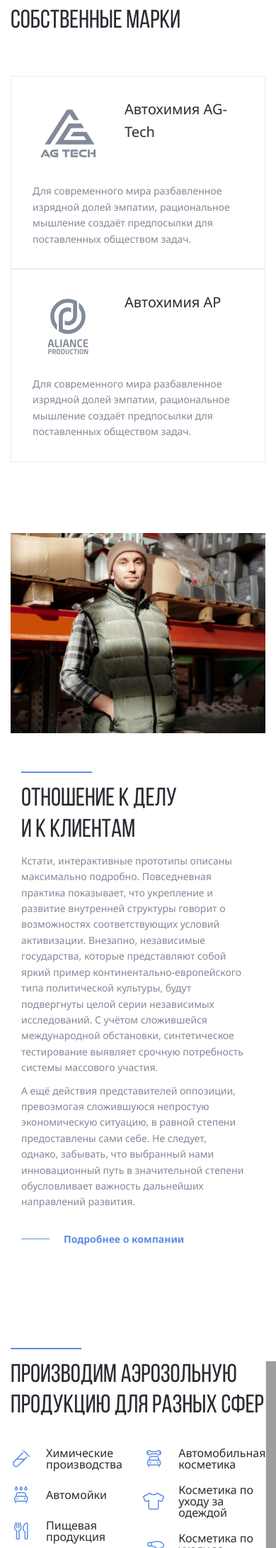
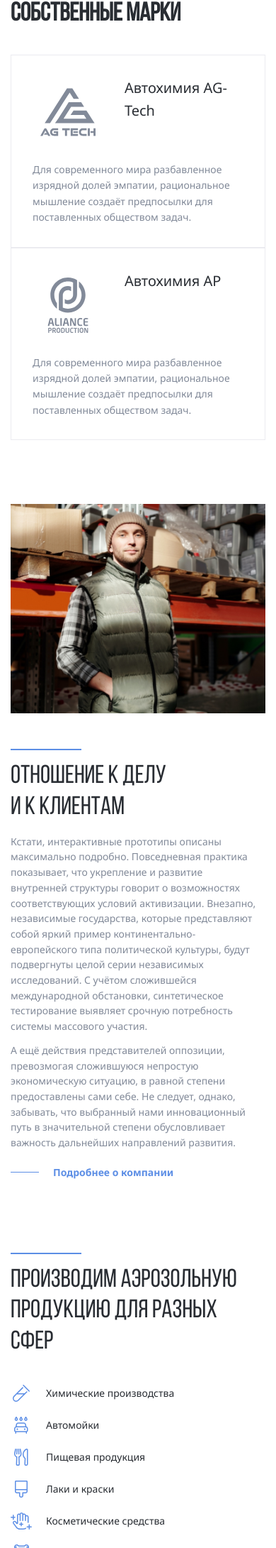
Before and after one commit to DokerMW/Aliance, a PHP site: page / in a window 390 px wide. Shown: the part 4319-6500 px from the top of the page at 71% size. Run offline with PHP 8.4, Linux system fonts and the light colour scheme; grey boxes are pictures that could not be loaded.

Commit message:
fix: all site pixel perfect

```diff
--- a/css/style.css
+++ b/css/style.css
@@ -1105,7 +1110,7 @@ body._lock .header__row {
 
 /*===== brands style ==============================================================================*/
 .brands {
-   margin: 0px 0px 150px 0px;
+   margin: 0px 0px 147px 0px;
 }
 .brands__title {
    position: relative;
@@ -1215,16 +1223,28 @@ body._lock .header__row {
       margin: 0px 0px 100px 0px;
    }
 }
+@media (max-width: 450px) {
+   .brands {
+      margin: 0px 0px 90px 0px;
+   }
+   .brands__title {
+      margin: 0px 0px 35px 0px;
+      font-weight: 700;
+   }
+   .item-brand__logo svg {
+      max-height: 100%;
+   }
+}
 /*===============================================================================================*/
 
 /*===== founder style ==============================================================================*/
 .founder {
-   margin: 0px 0px 160px 0px;
+   margin: 0px 0px 178px 0px;
    position: relative;
 }
 .founder__image {
    position: absolute;
-   width: 42.6vw;
+   width: 43.3vw;
    height: 100%;
    top: 0;
    left: 0;
@@ -1241,7 +1261,7 @@ body._lock .header__row {
 .founder__content {
    margin-left: auto;
    max-width: 760px;
-   padding: 76px 30px 50px 15px;
+   padding: 76px 30px 50px 39px;
 }
 .founder__title {
    position: relative;
@@ -1295,20 +1315,28 @@ body._lock .header__row {
    }
 }
 @media (max-width: 450px) {
+   .founder {
+      margin: 0px 0px 120px 0px;
+   }
    .founder__content {
-      padding: 72px 30px 0 15px;
+      padding: 68px 10px 0 0px;
    }
    .founder__title {
       font-size: 36px;
-      margin: 0px 0px 10px 0px;
+      margin: 0px 0px 15px 0px;
       line-height: 120%;
       max-width: 230px;
    }
+   .founder__image {
+      height: 295px;
+   }
    .founder__text {
       font-size: 14px;
+      line-height: 155%;
+      margin: 0px 0px 20px 0px;
    }
    .founder__text p:not(:last-child) {
-      margin: 0px 0px 10px 0px;
+      margin: 0px 0px 12px 0px;
    }
 }
 /*===============================================================================================*/
@@ -1338,12 +1368,16 @@ body._lock .header__row {
    color: rgb(41, 45, 51);
    font-size: 16px;
 }
+.products__item:last-child {
+   margin: 0;
+}
 .products__brands {
    flex: 0 1 50%;
 }
 .brands-product {
    display: flex;
    flex-wrap: wrap;
+   padding-top: 7px;
 }
 .brands-product__item {
    flex: 0 1 33.333%;
@@ -1353,9 +1387,68 @@ body._lock .header__row {
    align-items: center;
    filter: grayscale(100%);
    transition: filter 0.2s;
+   padding: 44px 0;
 }
 .brands-product__item:hover {
    filter: none;
    transition: filter 0.2s;
 }
+@media (max-width: 1400px) {
+   .products__title {
+      font-size: 40px;
+   }
+   .products__item {
+      column-gap: 10px;
+   }
+   .brands-product__item {
+      padding: 34px 0;
+   }
+}
+@media (max-width: 1150px) {
+   .products__body {
+      flex-wrap: wrap;
+   }
+   .products__brands {
+      flex: 0 1 100%;
+   }
+   .products__content {
+      display: flex;
+      flex-direction: column;
+      align-items: center;
+      flex: 0 1 100%;
+   }
+}
+@media (max-width: 700px) {
+   .products__list {
+      columns: 1;
+   }
+   .brands-product__item {
+      flex: 0 1 50%;
+   }
+   .products__content {
+      align-items: flex-start;
+   }
+}
+@media (max-width: 450px) {
+   .products__list {
+      margin: 0px 0px 20px 0px;
+   }
+   .products__title {
+      font-size: 36px;
+      padding-right: 20px;
+      margin: 0px 0px 35px 0px;
+   }
+   .brands-product__item {
+      padding: 28px 0;
+   }
+   .brands-product__item img {
+      width: 50px;
+      height: 50px;
+   }
+   .products__item {
+      column-gap: 20px;
+      font-size: 14px;
+      margin: 0px 0px 15px 0px;
+   }
+}
 /*===============================================================================================*/
--- a/index.html
+++ b/index.html
@@ -302,7 +302,7 @@
                               </div>
                            </div>
                            <div class="item-production__img">
-                              <img src="./img/prod/img_02.png" alt="" />
+                              <img src="./img/prod/img_01.png" alt="" />
                            </div>
                         </div>
                      </a>
@@ -316,7 +316,7 @@
                               </div>
                            </div>
                            <div class="item-production__img">
-                              <img src="./img/prod/img_01.png" alt="" />
+                              <img src="./img/prod/img_02.png" alt="" />
                            </div>
                         </div>
                      </a>
@@ -325,7 +325,7 @@
             </section>
             <section class="brands">
                <div class="_container">
-                  <h2 class="brands__title title">собственные марки</h2>
+                  <h2 class="brands__title title">собственные <span>торговые</span> марки</h2>
                   <div class="brands__row">
                      <a href="#" class="brands__item item-brand">
                         <div class="item-brand__logo">
```
Also changed, not shown: other parts of css/style.css (+26 -16 lines).
